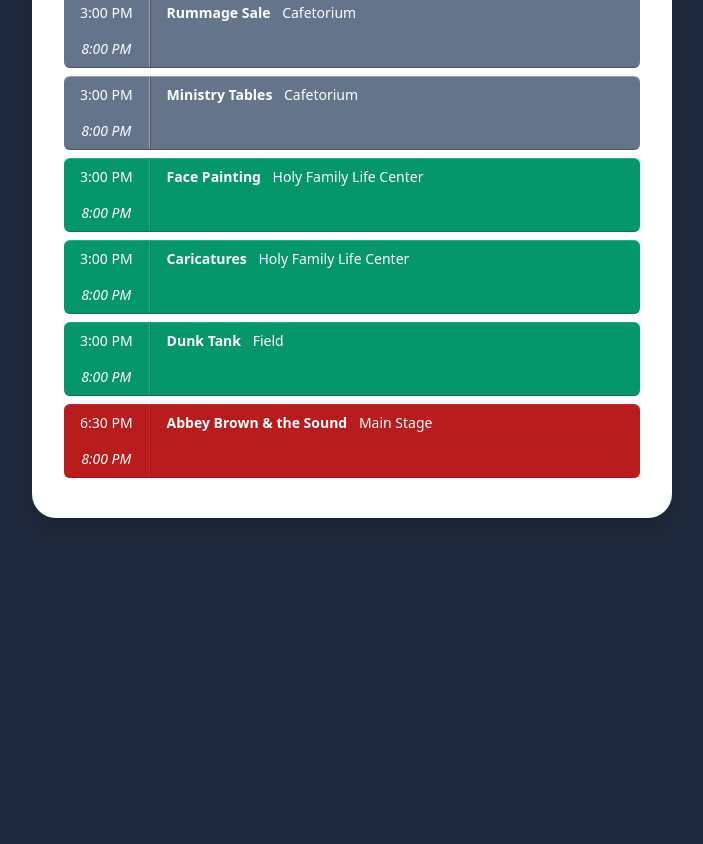
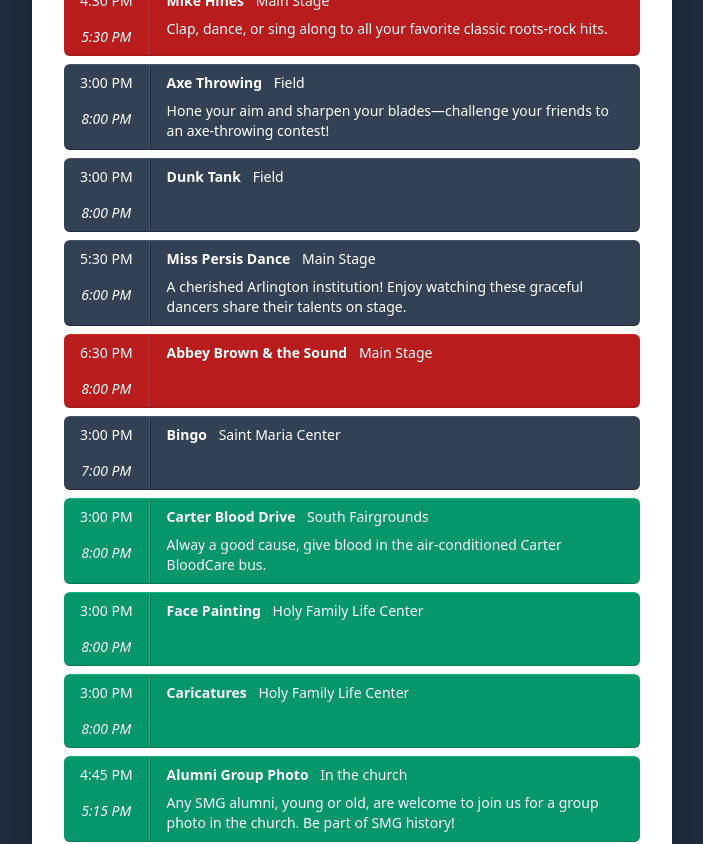
Before and after one commit to ktbartholomew/gorettifest.com, a Next.js app: page /schedule in a window 1280 px wide. Shown: the part 2480-3324 px from the top of the page, without its empty margins (288-991 px from the left). Before the commit the page ends 3062 px from the top, so only its background shows below. Built offline with nearby package versions, Linux system fonts and the light colour scheme.

Commit message:
update schedule and sort by category

```diff
--- a/app/schedule/page.tsx
+++ b/app/schedule/page.tsx
@@ -1,6 +1,5 @@
 "use client";
 
-import { HeaderNav } from "@/components/header-nav";
 import classes from "./calendar.module.css";
 import Image from "next/image";
 import { lilita } from "@/components/font";
@@ -65,6 +64,15 @@
     category: ScheduleItemCategory.SECONDARY,
   },
   {
+    startTime: new Date("2025-10-04T14:00:00-0500"),
+    endTime: new Date("2025-10-04T15:00:00-0500"),
+    title: "The Nobodies",
+    description:
+      "Hear live music from a band of SMG’s own parishioners and families!",
+    location: "Main Stage",
+    category: ScheduleItemCategory.PRIMARY,
+  },
+  {
     startTime: new Date("2025-10-04T13:00:00-0500"),
     endTime: new Date("2025-10-04T17:00:00-0500"),
     title: "Bingo",
@@ -79,16 +87,16 @@
     category: ScheduleItemCategory.TERTIARY,
   },
   {
-    startTime: new Date("2025-10-04T14:30:00-0500"),
-    endTime: new Date("2025-10-04T15:30:00-0500"),
+    startTime: new Date("2025-10-04T15:30:00-0500"),
+    endTime: new Date("2025-10-04T16:30:00-0500"),
     title: "The Blue Decade",
     description: "Our homegrown SMG community band perform modern hits!",
     location: "Main Stage",
     category: ScheduleItemCategory.PRIMARY,
   },
   {
-    startTime: new Date("2025-10-04T16:00:00-0500"),
-    endTime: new Date("2025-10-04T16:30:00-0500"),
+    startTime: new Date("2025-10-04T16:30:00-0500"),
+    endTime: new Date("2025-10-04T17:00:00-0500"),
     title: "Premier Martial Arts",
     location: "Main Stage",
     category: ScheduleItemCategory.SECONDARY,
@@ -147,6 +155,13 @@
   },
 
   {
+    startTime: new Date("2025-10-04T10:00:00-0500"),
+    endTime: new Date("2025-10-04T16:00:00-0500"),
+    title: "Dunk Tank",
+    location: "Field",
+    category: ScheduleItemCategory.SECONDARY,
+  },
+  {
     startTime: new Date("2025-10-05T10:00:00-0500"),
     endTime: new Date("2025-10-05T11:30:00-0500"),
     title: "SMG School Talent Show",
@@ -204,6 +219,30 @@
     category: ScheduleItemCategory.TERTIARY,
   },
   {
+    startTime: new Date("2025-10-04T10:00:00-0500"),
+    endTime: new Date("2025-10-04T15:00:00-0500"),
+    title: "Cake Spin",
+    description: "Spin the wheel, win baked goods!",
+    location: "Cafetorium",
+    category: ScheduleItemCategory.OTHER,
+  },
+  {
+    startTime: new Date("2025-10-04T10:00:00-0500"),
+    endTime: new Date("2025-10-04T15:00:00-0500"),
+    title: "Rummage Sale",
+    description:
+      "Find your next hidden gem in this expansive rummage sale curated by the SMG Women’s Guild.",
+    location: "Cafetorium",
+    category: ScheduleItemCategory.OTHER,
+  },
+  {
+    startTime: new Date("2025-10-04T10:00:00-0500"),
+    endTime: new Date("2025-10-04T15:00:00-0500"),
+    title: "Ministry Tables",
+    location: "Cafetorium",
+    category: ScheduleItemCategory.OTHER,
+  },
+  {
     startTime: new Date("2025-10-05T10:00:00-0500"),
     endTime: new Date("2025-10-05T15:00:00-0500"),
     title: "Cake Spin",
@@ -215,6 +254,8 @@
     startTime: new Date("2025-10-05T10:00:00-0500"),
     endTime: new Date("2025-10-05T15:00:00-0500"),
     title: "Rummage Sale",
+    description:
+      "Find your next hidden gem in this expansive rummage sale curated by the SMG Women’s Guild.",
     location: "Cafetorium",
     category: ScheduleItemCategory.OTHER,
   },
@@ -235,6 +276,24 @@
   {
     startTime: new Date("2025-10-05T10:00:00-0500"),
     endTime: new Date("2025-10-05T15:00:00-0500"),
+    title: "Axe Throwing",
+    location: "Field",
+    description:
+      "Hone your aim and sharpen your blades—challenge your friends to an axe-throwing contest!",
+    category: ScheduleItemCategory.SECONDARY,
+  },
+  {
+    startTime: new Date("2025-10-05T11:45:00-0500"),
+    endTime: new Date("2025-10-05T12:15:00-0500"),
+    title: "Alumni Group Photo",
+    location: "In the church",
+    description:
+      "Any SMG alumni, young or old, are welcome to join us for a group photo in the church. Be part of SMG history!",
+    category: ScheduleItemCategory.TERTIARY,
+  },
+  {
+    startTime: new Date("2025-10-05T10:00:00-0500"),
+    endTime: new Date("2025-10-05T15:00:00-0500"),
     title: "Caricatures",
     location: "Holy Family Life Center",
     category: ScheduleItemCategory.TERTIARY,
@@ -244,7 +303,7 @@
     endTime: new Date("2025-10-05T15:00:00-0500"),
     title: "Dunk Tank",
     location: "Field",
-    category: ScheduleItemCategory.TERTIARY,
+    category: ScheduleItemCategory.SECONDARY,
   },
 ];
 
@@ -262,13 +321,25 @@
 }
 
 function sortItems(a: ScheduleItem, b: ScheduleItem) {
+  const priorityMap = {
+    primary: 0,
+    secondary: 1,
+    tertiary: 2,
+    other: 3,
+  };
+
   // Case: one interval is entirely before the other
   if (a.endTime <= b.startTime) return -1;
   if (b.endTime <= a.startTime) return 1;
 
+  // Then, prioritize by category
+  if (a.category !== b.category) {
+    return (priorityMap[a.category] ?? 3) - (priorityMap[b.category] ?? 3);
+  }
+
   // Otherwise, prioritize earlier endTime
-  if (a.endTime < b.endTime) return -1;
-  if (a.endTime > b.endTime) return 1;
+  if (a.startTime < b.startTime) return -1;
+  if (a.startTime > b.startTime) return 1;
 
   // If same endTime, break ties with startTime
   return a.startTime.getTime() - b.startTime.getTime();
```
